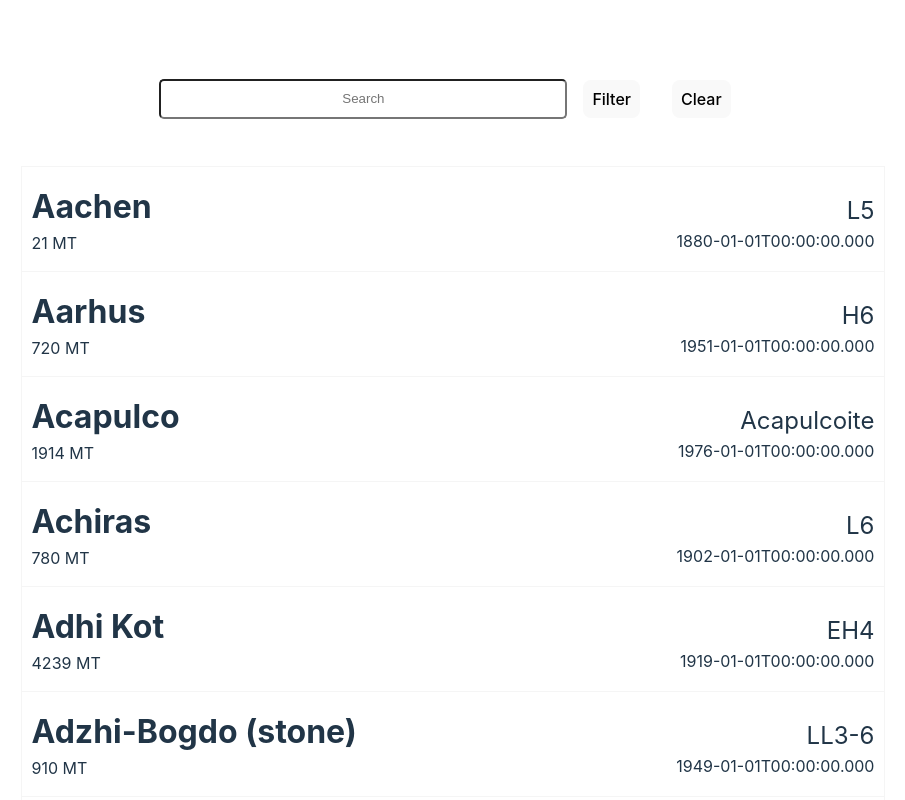
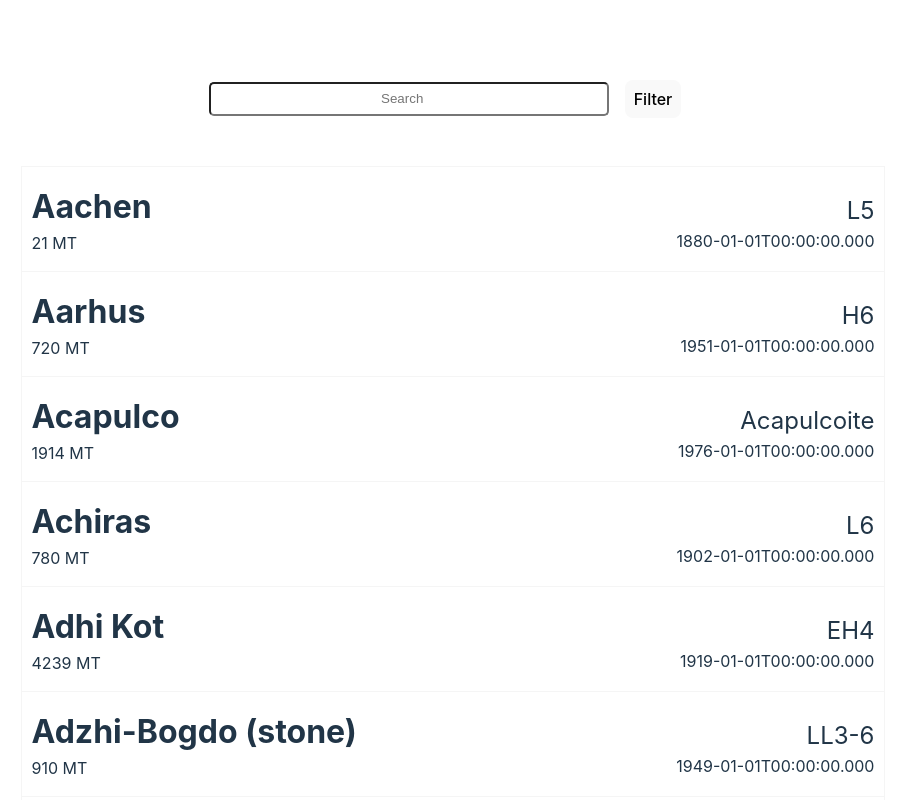
Before and after one commit to chingu-voyages/v45-tier1-team-01, a React (Vite) app in the folder meteorhub/: page / in a window 1280 px wide. Shown: the top 800 px of the page, without its empty margins (187-1092 px from the left). Built offline with nearby package versions, Linux system fonts and the light colour scheme.

Commit message:
add clear button in search box

```diff
--- a/meteorhub/src/App.jsx
+++ b/meteorhub/src/App.jsx
@@ -15,10 +15,6 @@ function App() {
 
   function onChangeHandler(e) {
     setQuery(e.target.value);
-  }
-
-  function onClickHandler(e) {
-    setQuery("");
   }
 
   function updateRange(minValue, maxValue) {
@@ -73,7 +69,6 @@ function App() {
       query={query}
       filteredData={filteredData}
       onChangeHandler={onChangeHandler}
-      onClickHandler={onClickHandler}
       updateRange={updateRange}
       minMass={minMass}
       maxMass={maxMass}
--- a/meteorhub/src/components/SearchComponent.jsx
+++ b/meteorhub/src/components/SearchComponent.jsx
@@ -9,7 +9,6 @@ export default function SearchComponent({
   query,
   filteredData,
   onChangeHandler,
-  onClickHandler,
   updateRange,
   minMass,
   maxMass,
@@ -29,7 +28,7 @@ export default function SearchComponent({
     <>
     <div id="search-wrapper">
         <input
-          type="text"
+          type="search"
           id="searchbar"
           placeholder="Search"
           value={query}
@@ -49,9 +48,6 @@ export default function SearchComponent({
             toggleRangeTag={toggleRangeTag}
             resetFilter={resetFilter}/>
           : null}
-        <button className="button" onClick={(e) => onClickHandler(e)}>
-          Clear
-        </button>
       </div>
       <div id="data-display-table">
         {filteredData.map((meteorData, id) => (
```
